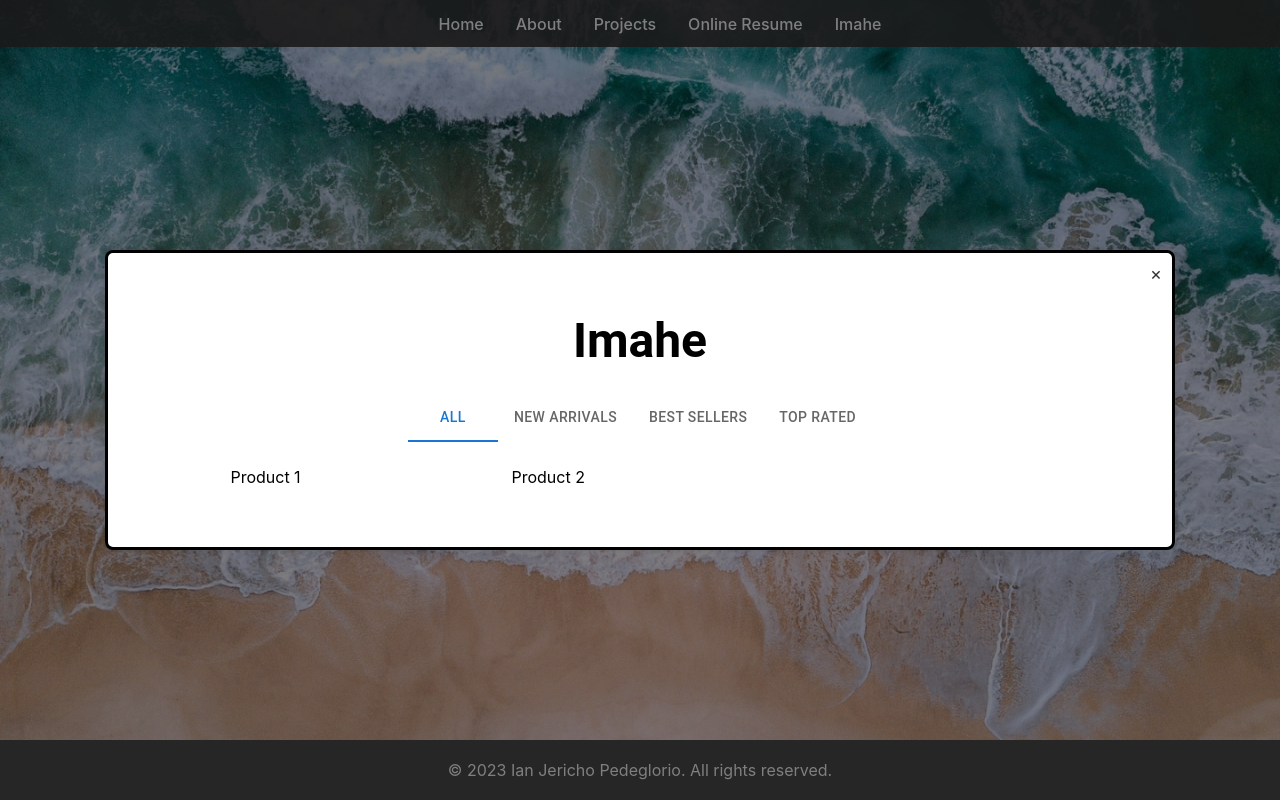
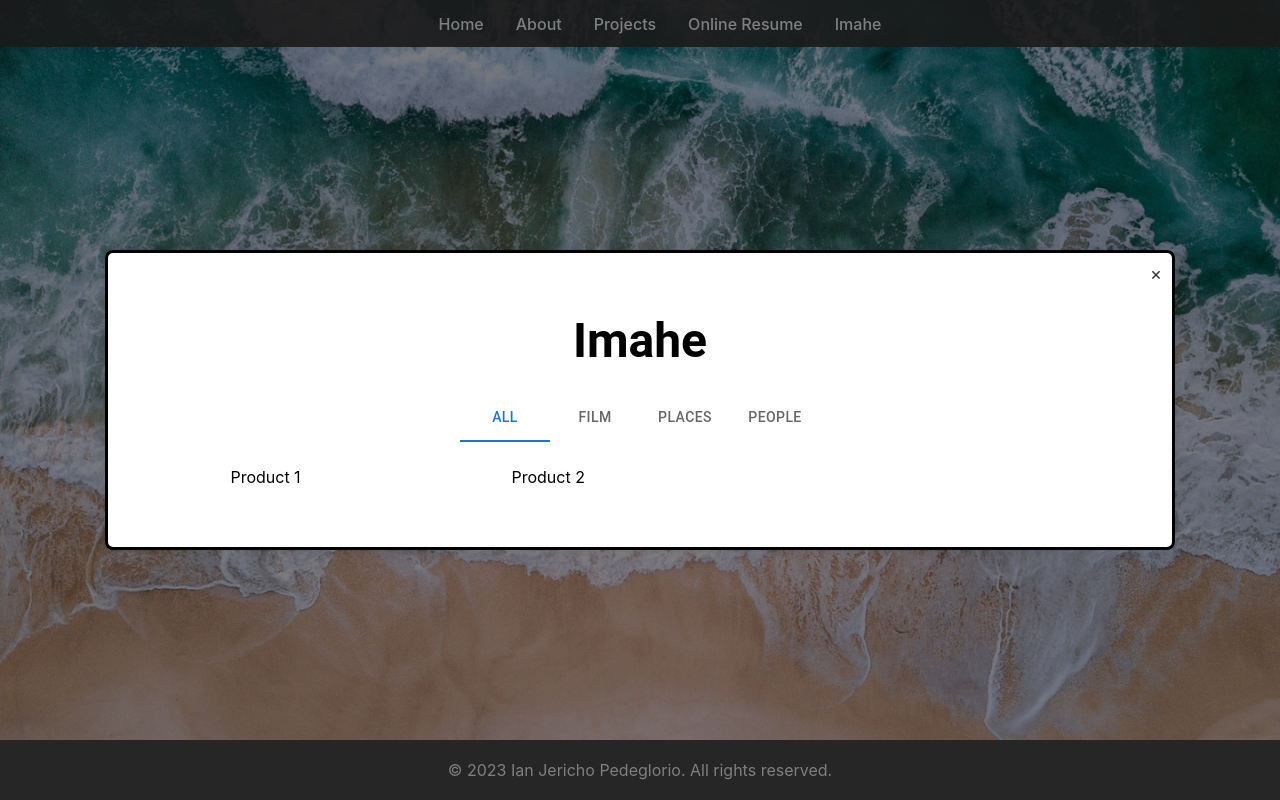
Before and after one commit to icp049/personal_website4.0, a React (Create React App) app: page / in a window 1280 px wide. Both pictures are taken after a click on the button "Explore". Shown: the part 3892-4692 px from the top of the page. Built offline with nearby package versions, Linux system fonts and the light colour scheme; no server answers.

Commit message:
renamed categories

```diff
--- a/src/components/ImaheModal.js
+++ b/src/components/ImaheModal.js
@@ -35,9 +35,9 @@ const ImaheModal = ({ onClose }) => {
             }}
           >
             <Tab label="ALL" value="all" />
-            <Tab label="NEW ARRIVALS" value="newArrivals" />
-            <Tab label="BEST SELLERS" value="bestSellers" />
-            <Tab label="TOP RATED" value="topRated" />
+            <Tab label="FILM" value="newArrivals" />
+            <Tab label="PLACES" value="bestSellers" />
+            <Tab label="PEOPLE" value="topRated" />
           </Tabs>
           <Box
             display="grid"
```
